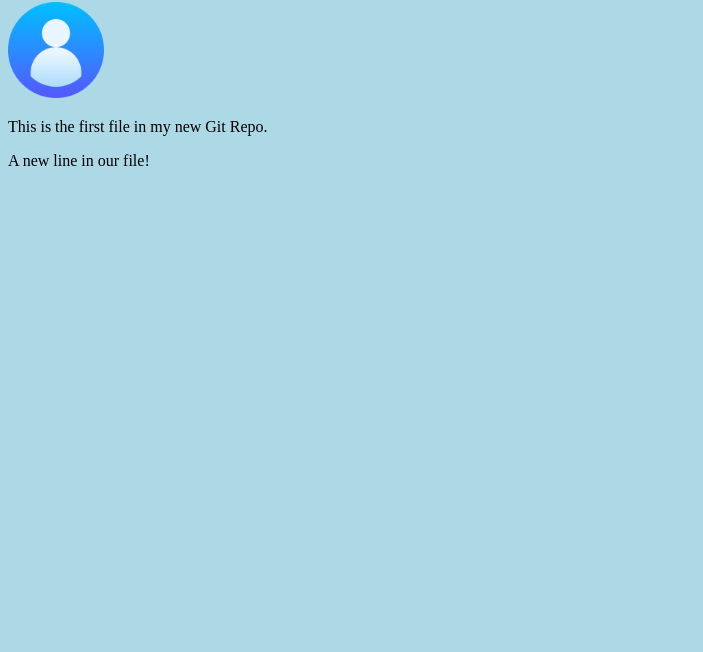
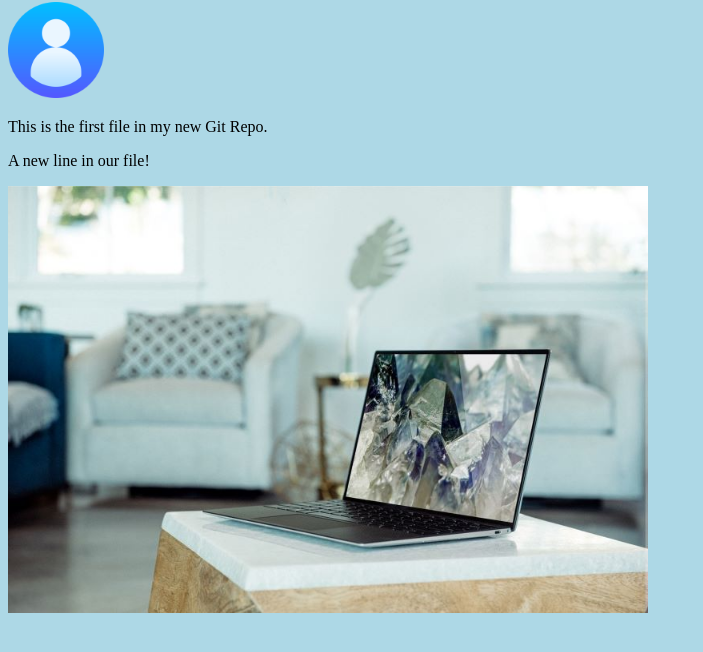
Before and after one commit to upadhyaypraveen84/hello-world, a plain HTML site: page index.html in a window 1280 px wide. Shown: the part 78-730 px from the top of the page, without its empty margins (0-703 px from the left). Drawn offline with Linux system fonts and the light colour scheme.

Commit message:
added new image

```diff
--- a/index.html
+++ b/index.html
@@ -11,6 +11,7 @@
 style="width:100%;max-width:96px"></div>
 <p>This is the first file in my new Git Repo.</p>
 <p>A new line in our file!</p>
+<div><img src="sample.jpg" alt="Hello Git" style="width:100%;max-width:640px"></div>
 
 </body>
 </html>
```
Also changed, not shown: sample.jpg (added).
